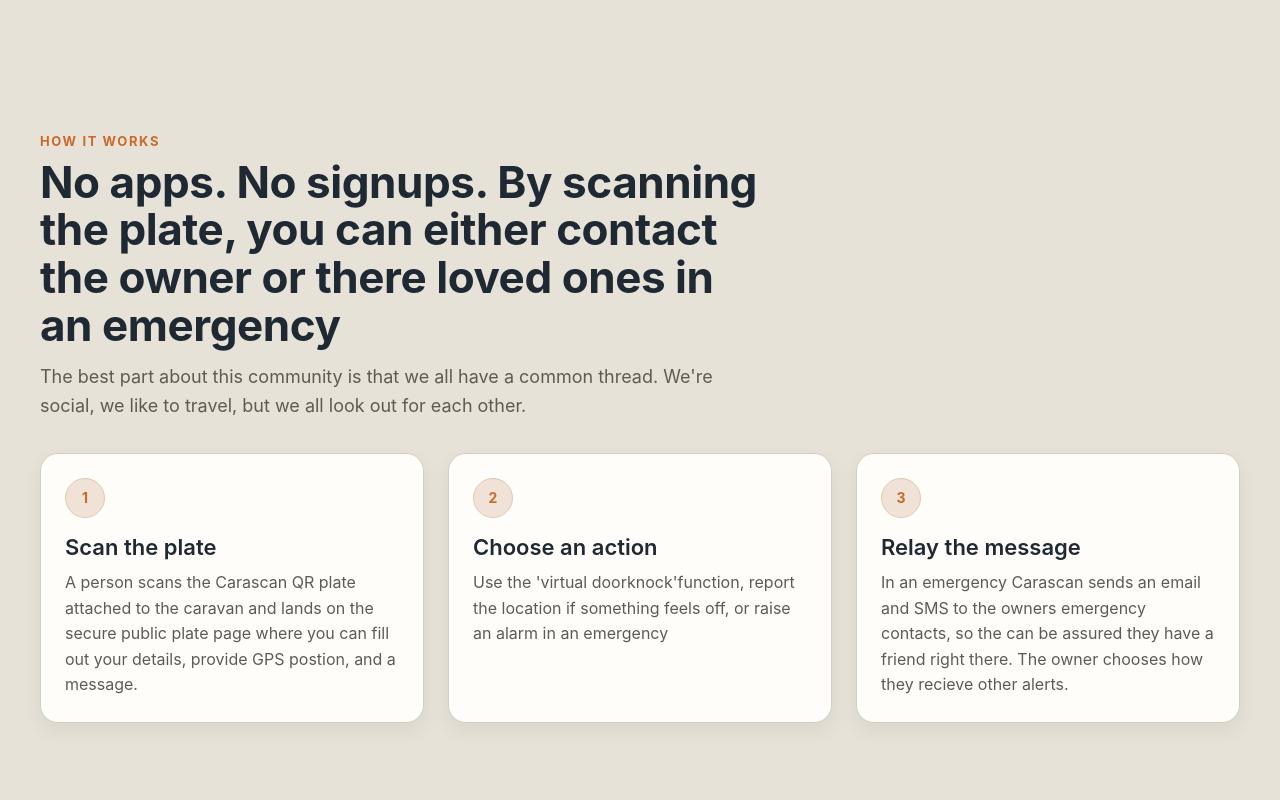
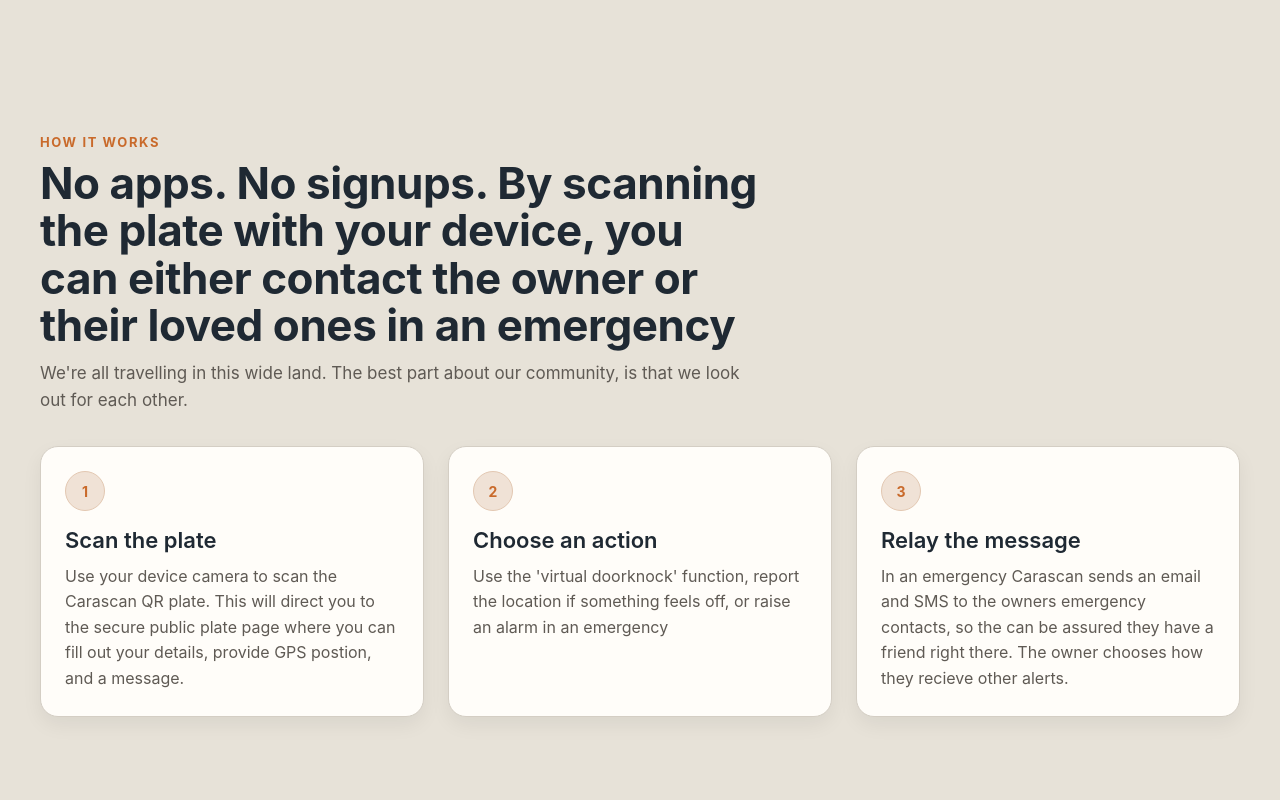
Before and after one commit to Carascan/carascan-platform, a Next.js app: page / in a window 1280 px wide. Shown: the part 1580-2380 px from the top of the page. Built offline with nearby package versions, Linux system fonts and the light colour scheme.

Commit message:
Update UI copy across homepage, help, and supporting sections

```diff
--- a/components/home/FlowSection.tsx
+++ b/components/home/FlowSection.tsx
@@ -18,8 +18,8 @@ export default function FlowSection() {
       >
         <SectionHeader
           eyebrow="How it works"
-          title="No apps. No signups. By scanning the plate, you can either contact the owner or there loved ones in an emergency"
-          description="The best part about this community is that we all have a common thread. We're social, we like to travel, but we all look out for each other. "
+          title="No apps. No signups. By scanning the plate with your device, you can either contact the owner or their loved ones in an emergency"
+          description="We're all travelling in this wide land. The best part about our community, is that we look out for each other. "
         />
 
         <div
@@ -33,12 +33,12 @@ export default function FlowSection() {
           <FlowCard
             step="1"
             title="Scan the plate"
-            description="A person scans the Carascan QR plate attached to the caravan and lands on the secure public plate page where you can fill out your details, provide GPS postion, and a message."
+            description="Use your device camera to scan the Carascan QR plate. This will direct you to the secure public plate page where you can fill out your details, provide GPS postion, and a message."
           />
           <FlowCard
             step="2"
             title="Choose an action"
-            description="Use the 'virtual doorknock'function, report the location if something feels off, or raise an alarm in an emergency"
+            description="Use the 'virtual doorknock' function, report the location if something feels off, or raise an alarm in an emergency"
           />
           <FlowCard
             step="3"
--- a/components/home/PlatePreviewGenerator.tsx
+++ b/components/home/PlatePreviewGenerator.tsx
@@ -183,7 +183,7 @@ export default function PlatePreviewGenerator() {
               <strong>Plate size:</strong> 90 × 90 mm
             </div>
             <div>
-              <strong>Plate thickness:</strong> 2mm
+              <strong>Plate thickness:</strong> 3mm
             </div>
             <div>
               <strong>Material:</strong> Aluminium plate - Clear powdercoated
--- a/components/home/SectionHeader.tsx
+++ b/components/home/SectionHeader.tsx
@@ -20,6 +20,7 @@ export default function SectionHeader({
       style={{
         maxWidth,
         margin: isCentered ? "0 auto" : "0",
+paddingTop: 4,
         textAlign: align,
       }}
     >
@@ -40,7 +41,7 @@ export default function SectionHeader({
 
       <h2
         style={{
-          margin: "0 0 14px 0",
+          margin: "0 0 10px 0",
           fontSize: "clamp(30px, 5vw, 44px)",
           lineHeight: 1.08,
           color: "#1F2933",
@@ -55,7 +56,7 @@ export default function SectionHeader({
         <p
           style={{
             margin: 0,
-            fontSize: 18,
+            fontSize: 17,
             lineHeight: 1.6,
             color: "#5F5A54",
           }}
```
